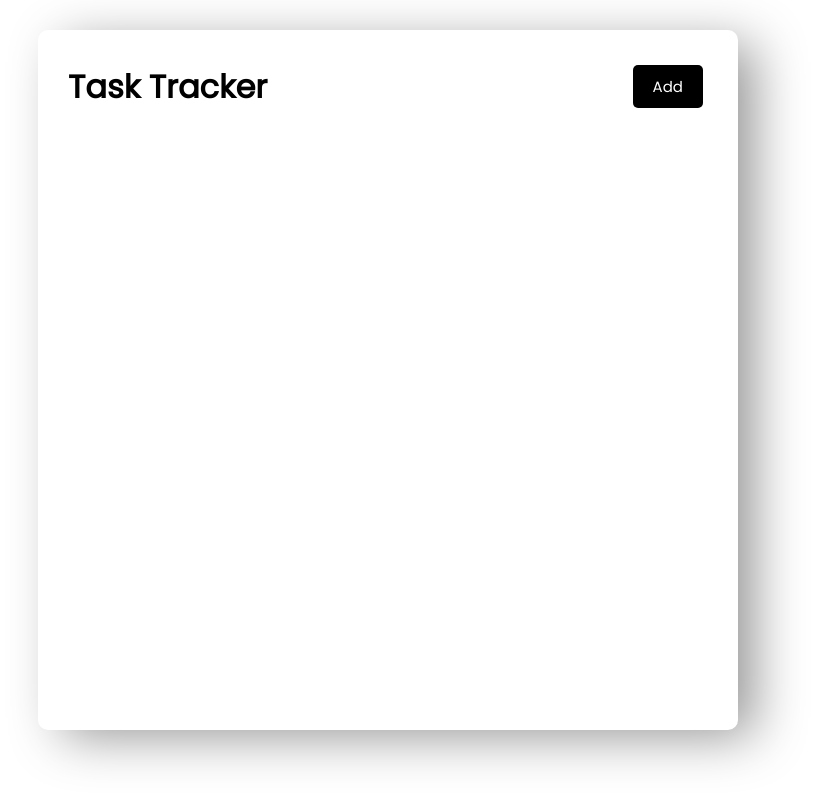
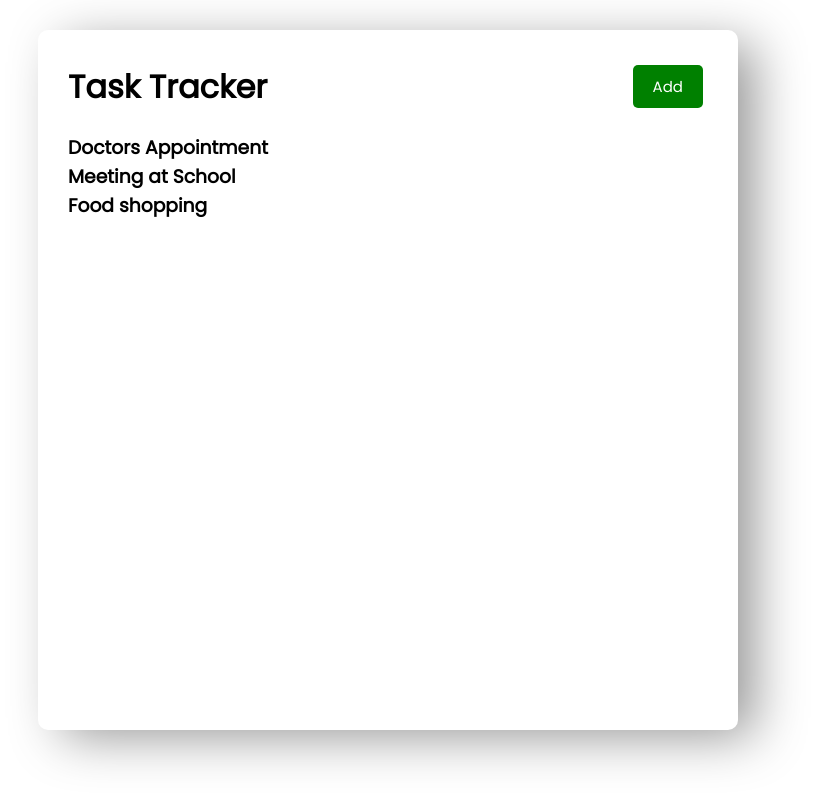
Before and after one commit to hamRS/task-tracker, a React (Create React App) app: page / in a window 1280 px wide. Shown: the whole page, without its empty margins (252-1067 px from the left). Built offline with nearby package versions, Linux system fonts and the light colour scheme.

Commit message:
implementing basic useState hook

```diff
--- a/src/App.js
+++ b/src/App.js
@@ -1,15 +1,40 @@
 //import logo from './logo.svg';
 import './App.css';
+import {useState} from 'react'
+
 
 //components imports
 import Header from './components/Header'
+import Tasks from './components/Tasks';
 
 function App() {
   //const name = 'Brad';
-
+  const [tasks , setTasks] = useState(
+    [
+        {
+            id : 1,
+            text: 'Doctors Appointment',
+            day : 'Feb 5th at 2:30pm',
+            reminder : true,
+        },
+        {
+            id : 2,
+            text: 'Meeting at School',
+            day : 'Feb 6th at 1:30pm',
+            reminder : true,
+        },
+        {
+            id : 3,
+            text: 'Food shopping',
+            day : 'Feb 5th at 2:30pm',
+            reminder : false,
+        }
+    ]
+)
   return (
     <div className="container">
       <Header title="Task Tracker"/>
+      <Tasks tasks={tasks}/>
     </div>
   );
 }
--- a/src/components/Button.js
+++ b/src/components/Button.js
@@ -1,6 +1,26 @@
+import PropTypes from 'prop-types'
 
-const Button = ({text}) => {
-  return <button className='btn'>{text}</button>
+const Button = ({text, color , onClick}) => {
+  return (
+    <button
+        style={{backgroundColor : color}}
+        className='btn'
+        onClick={onClick}
+    >
+        {text}
+    </button>
+  )
+}
+
+
+Button.defaultProps = {
+    backgroundColor : 'black',
+}
+
+Button.propTypes = {
+    text : PropTypes.string,
+    color : PropTypes.string,
+    onClick : PropTypes.func,
 }
 
 export default Button
--- a/src/components/Header.js
+++ b/src/components/Header.js
@@ -2,10 +2,13 @@
 
 import Button from './Button'
 const Header = ({title}) => {
+  const onClick = () => {
+    console.log("clicked!")
+  }
   return (
     <header className="header">
         <h1>{title}</h1>
-        <Button text="Add"/>
+        <Button text="Add" color="green" onClick={onClick}/>
     </header>
   )
 }
--- /dev/null
+++ b/src/components/Tasks.js
@@ -0,0 +1,13 @@
+
+const Tasks = ({tasks}) => {
+
+    return (
+    <div>
+        {tasks.map((task) =>(
+            <h3 key={task.id}>{task.text}</h3>
+        ))}
+    </div>
+    )
+}
+
+export default Tasks
```
